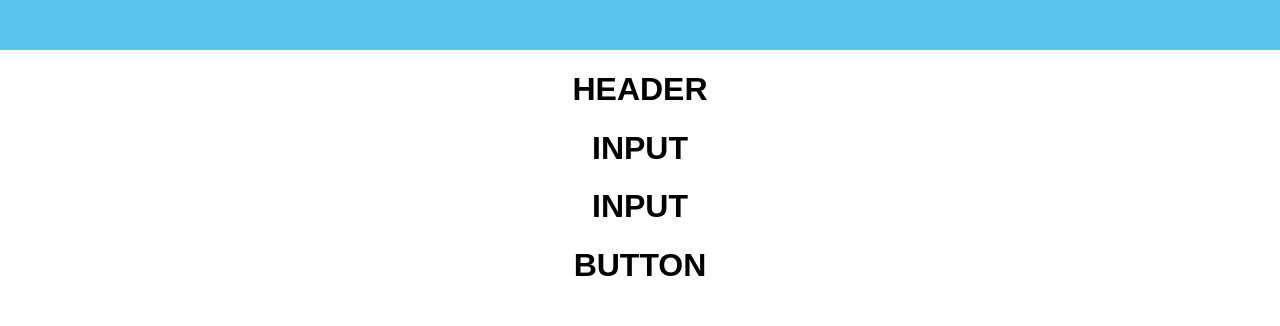
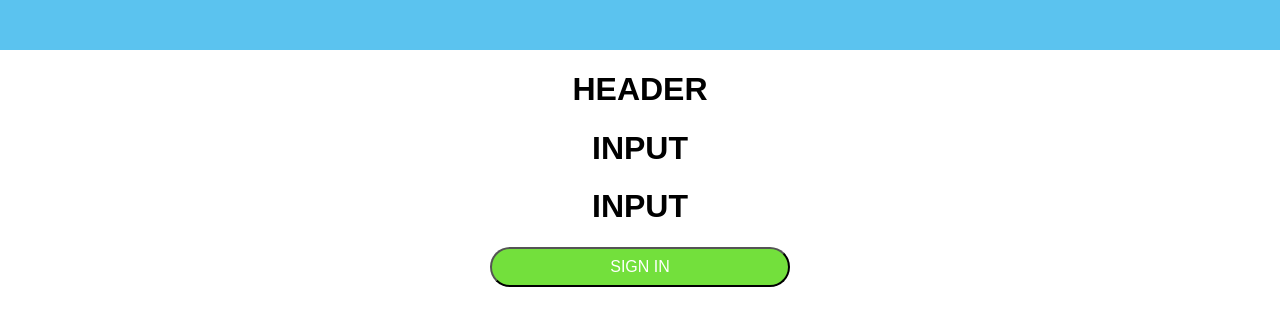
Before and after one commit to emilymorgado/StudentManager, a React (Create React App) app: page / in a window 1280 px wide. Shown: the top 326 px of the page. Built offline with nearby package versions, Linux system fonts and the light colour scheme.

Commit message:
Create button component (with hard coded text)

```diff
--- a/src/components/common/Button.js
+++ b/src/components/common/Button.js
@@ -3,9 +3,22 @@ import React from 'react';
 const Button = () => {
   return (
     <div>
-      <h1>BUTTON</h1>
+      <button style={styles.buttonStyle}>
+        SIGN IN
+      </button>
     </div>
   );
 }
 
+const styles = {
+  buttonStyle: {
+    backgroundColor: '#73e03c',
+    height: '40px',
+    width: '300px',
+    borderRadius: 20,
+    color: '#fff',
+    fontSize: 16
+  }
+}
+
 export { Button };
```
